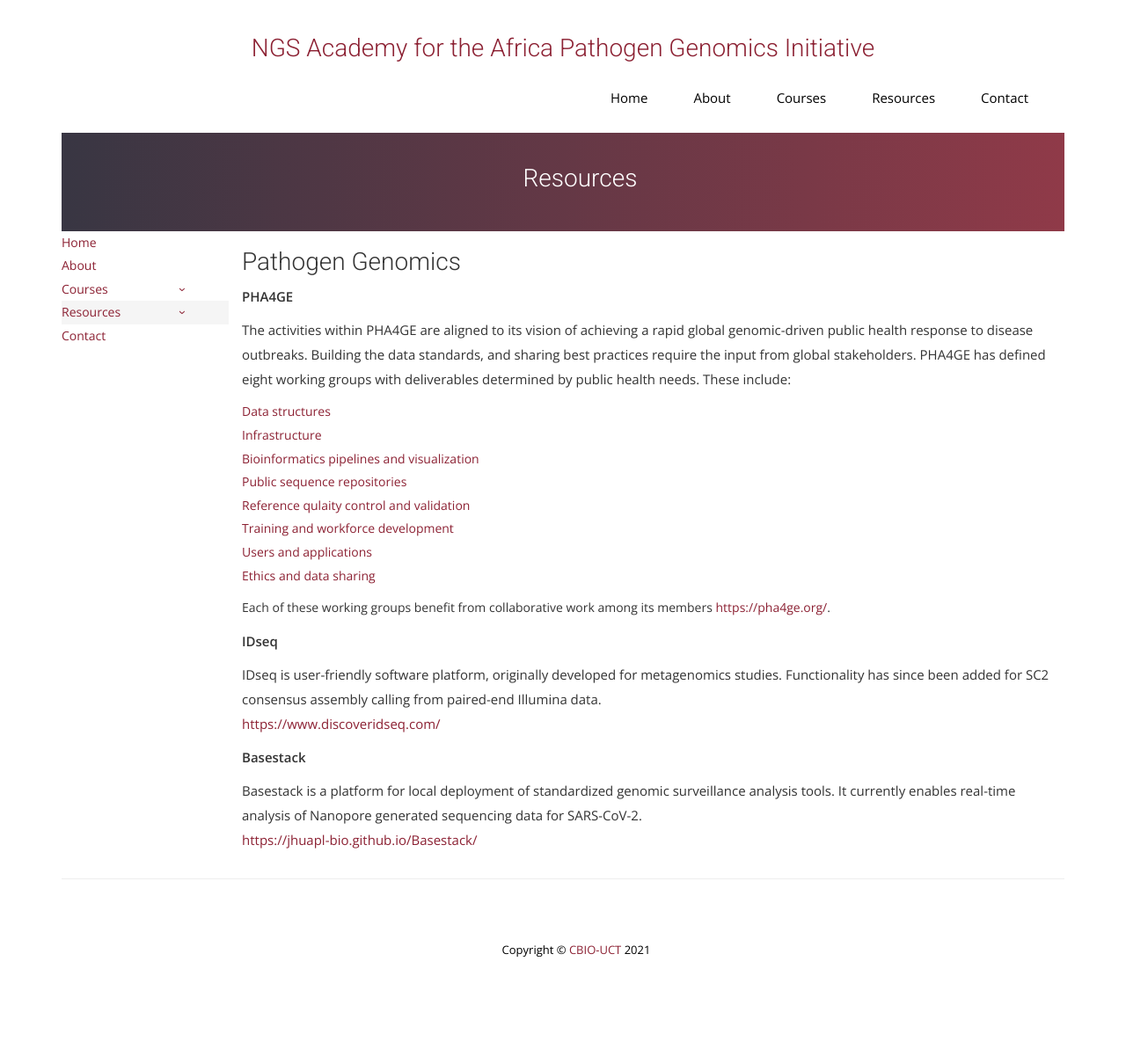
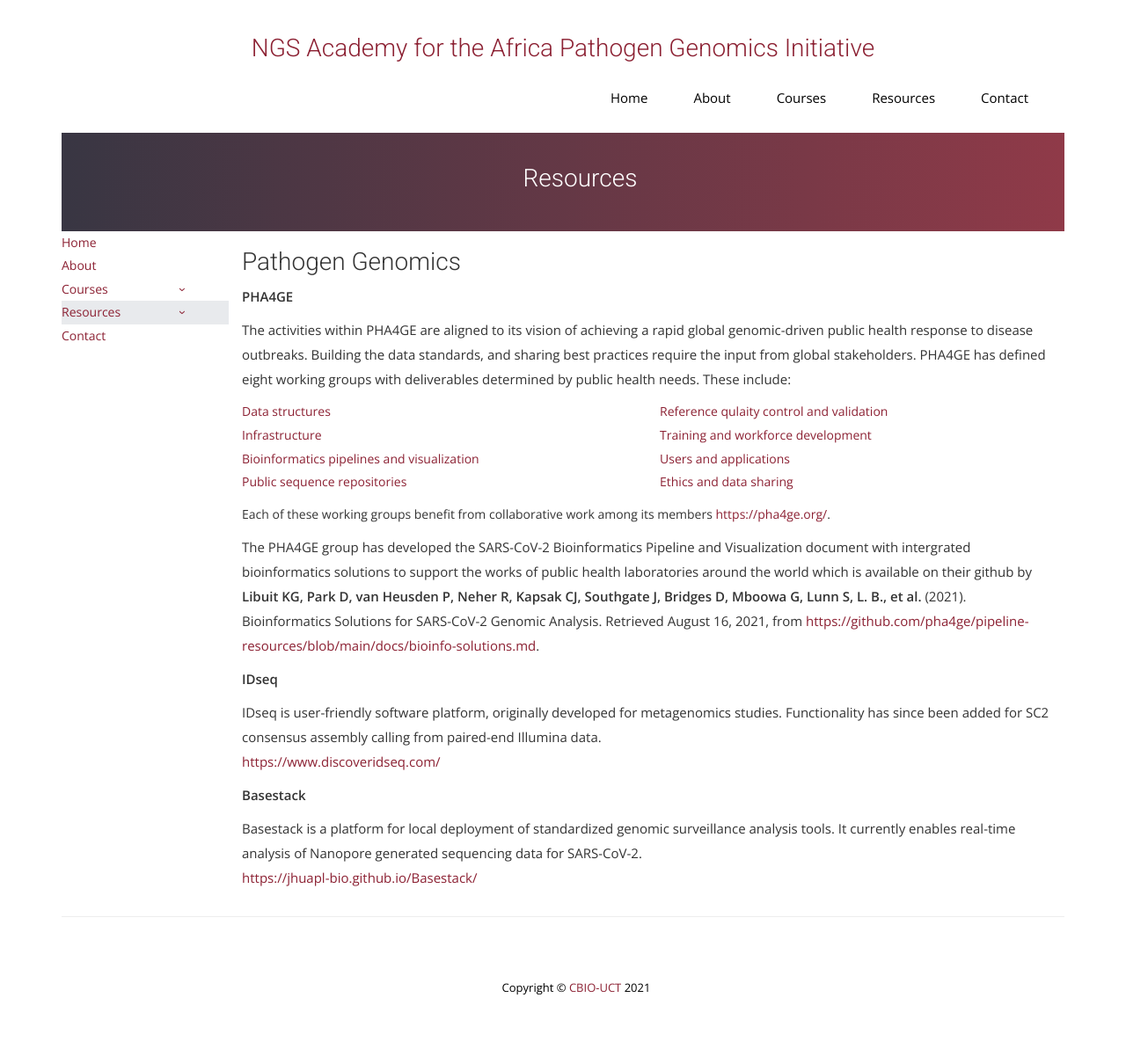
Before and after one commit to pmaturure3/ngs-academy, a Jekyll site: the page built from resources.html, in a window 1280 px wide. Shown: the whole page at 88% size. Built offline with Jekyll 4.4.1, drawn with Linux system fonts in a browser that asks for light colours; nearby versions of some CDN libraries; some web fonts are replaced; comment, search, counter and statistics services are not loaded; before the commit the page ends 1158 px from its top, so only the background shows below that.

Commit message:
added new color and pha4ge document

```diff
--- a/_includes/side-nav_js.html
+++ b/_includes/side-nav_js.html
@@ -52,7 +52,7 @@
 
 
     .sub_color {
-        background-color: #F5F5F5;
+        background-color: #e8eaed;
         color: #fff !important;
     }
 
--- a/resources.html
+++ b/resources.html
@@ -21,6 +21,10 @@
       global stakeholders. PHA4GE has defined eight working groups with deliverables determined by public health
       needs.
       These include:
+
+
+    <div class="row">
+      <div class="col-sm-6">
         <ol>
           <li><a href="https://pha4ge.org/data-structures/" target="_blank">Data structures</a></li>
           <li><a href="https://pha4ge.org/infrastructure/" target="_blank">Infrastructure</a></li>
@@ -30,6 +34,11 @@
             <a href="hthttps://pha4ge.org/public-sequence-repositories/" target="_blank">Public sequence
               repositories</a>
           </li>
+
+        </ol>
+      </div>
+      <div class="col-sm-6">
+        <ol>
           <li><a href="https://pha4ge.org/reference-qc-and-validation/" target="_blank">Reference qulaity control and
               validation</a></li>
           <li><a href="https://pha4ge.org/training-and-workforce-development/" target="_blank">Training and workforce
@@ -42,11 +51,39 @@
           <li><a href="https://pha4ge.org/ethics-and-data-sharing/" target="_blank">Ethics and data sharing</a>
           </li>
         </ol>
+      </div>
+
+    </div>
+
     Each of these working groups benefit from collaborative work among its members <a href="https://pha4ge.org/"
       target="_blank">https://pha4ge.org/</a>.
     </p>
+
+    <p>The PHA4GE group has developed the SARS-CoV-2 Bioinformatics Pipeline and Visualization document with intergrated
+      bioinformatics solutions to support the works of public health laboratories around the world which is available on
+      their github by <b>Libuit KG, Park D, van Heusden P, Neher R, Kapsak CJ, Southgate J, Bridges D, Mboowa G,
+        Lunn S,
+        L. B., et al. </b>(2021).
+      Bioinformatics Solutions for SARS-CoV-2 Genomic Analysis. Retrieved August 16, 2021, from
+      <a href="https://github.com/pha4ge/pipeline-resources/blob/main/docs/bioinfo-solutions.md"
+        target="_blank">https://github.com/pha4ge/pipeline-resources/blob/main/docs/bioinfo-solutions.md</a>.
+
+
+
+    </p>
   </div>
+
+
+
+
+
+
+
 </div>
+
+
+
+
 <div class="row">
   <div class="col-sm-12">
     <p> <strong>IDseq </strong></p>
```
Lines whose indentation alone changed are shown as unchanged.
